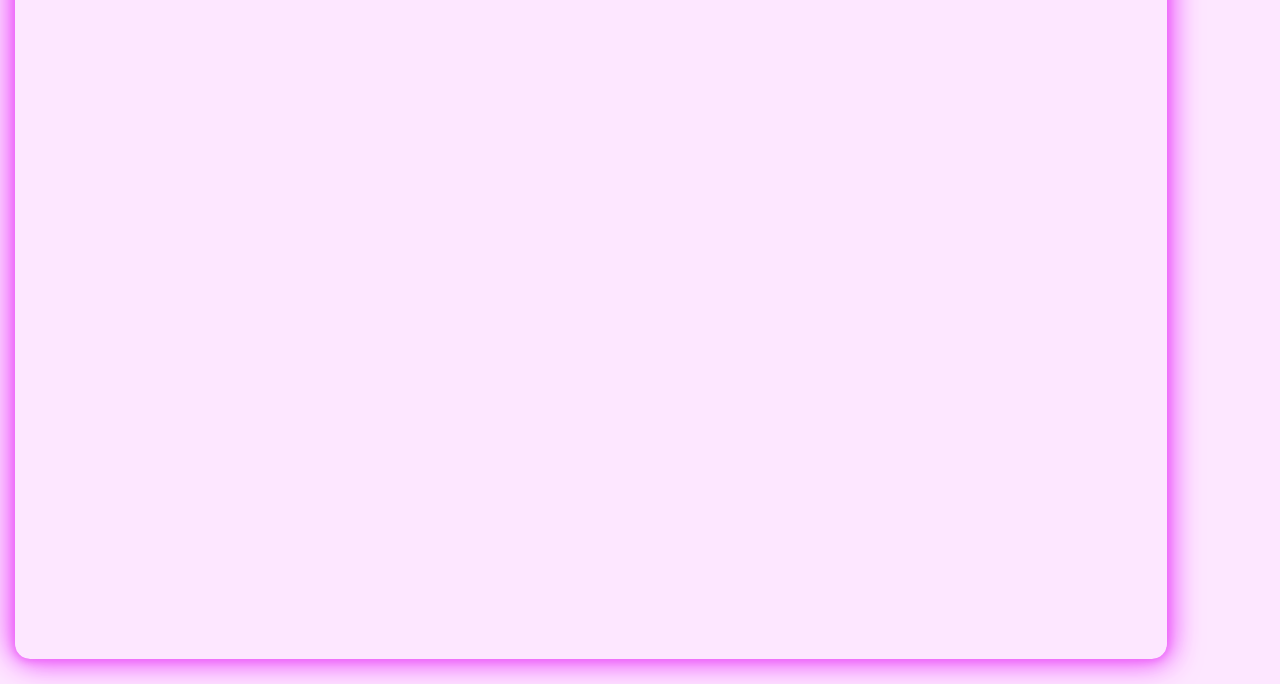
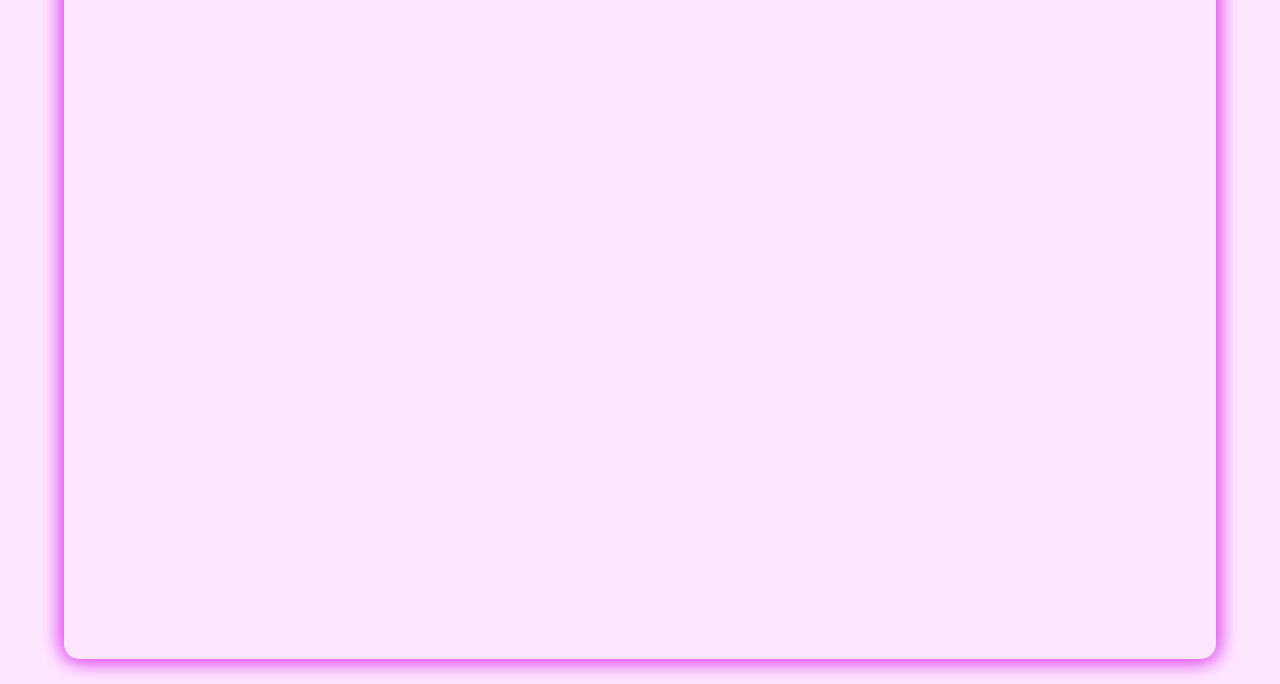
Before and after one commit to Pantoja109/the-shoppingirl, a website: page index.html in a window 1280 px wide. Shown: the part 116-800 px from the top of the page. Drawn offline with Linux system fonts and the light colour scheme.

Commit message:
modify glow color

```diff
--- a/styles/style.css
+++ b/styles/style.css
@@ -18,13 +18,14 @@ body {
   background-color: #fde7ff;
 }
 .main-container {
+  justify-self: center;
   width: 90%;
   height: 95vh;
-  margin: 15px;
+  margin: 15px auto;
   border-radius: 15px;
   border-color: #fde7ff;
-  box-shadow: -0.4rem -0.4rem 3rem #ef64fc, 0.4rem 0.4rem 3rem #ef64fc,
-    0 0 1rem var(--neon-text-color);
+  box-shadow: -0.2rem -0.2rem 2rem var(--neon-text-color),
+    0.2rem 0.2rem 2rem var(--neon-text-color), 0 0 1rem #ffffff;
 }
 
 .main-logo-container {
```
